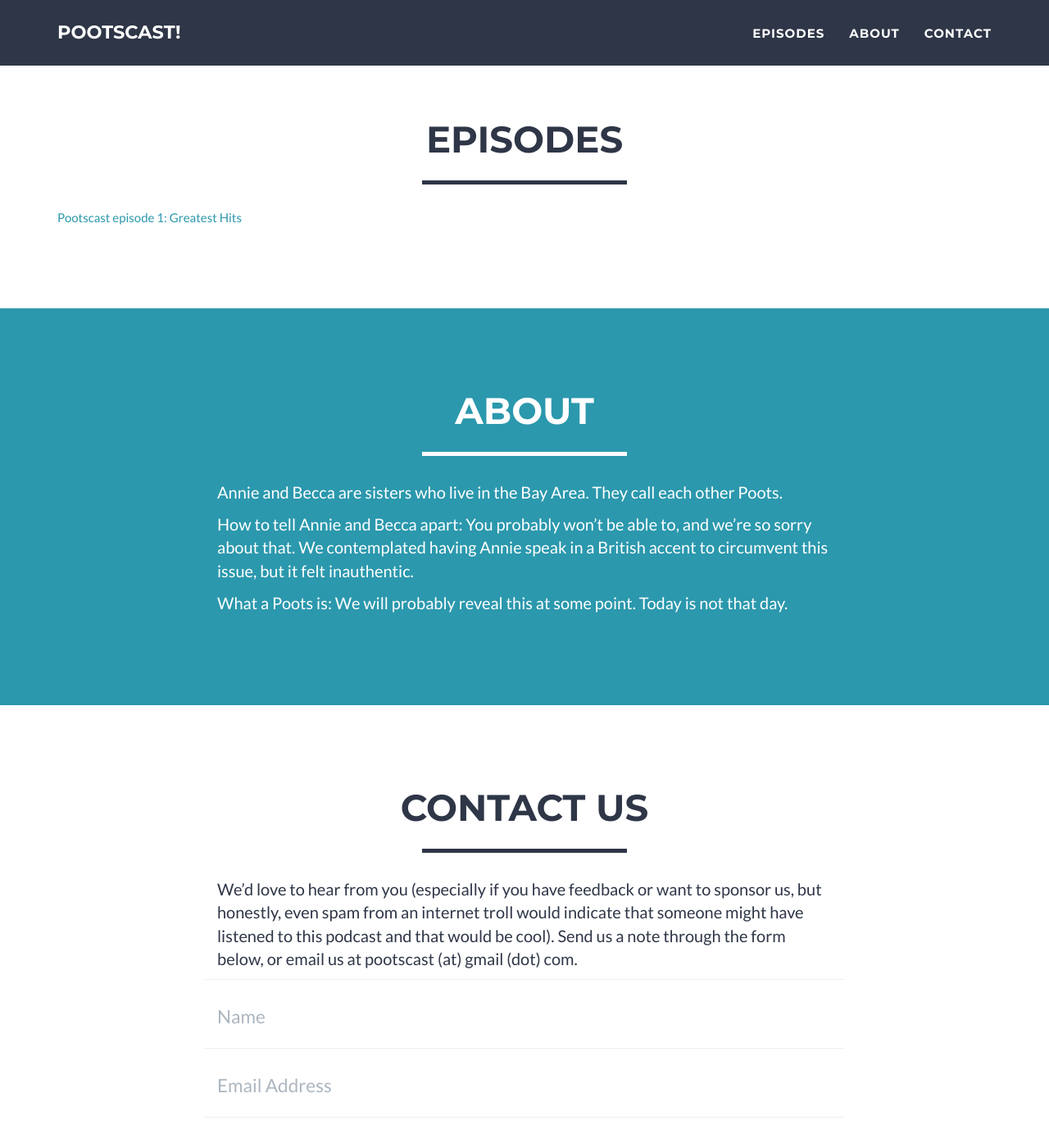
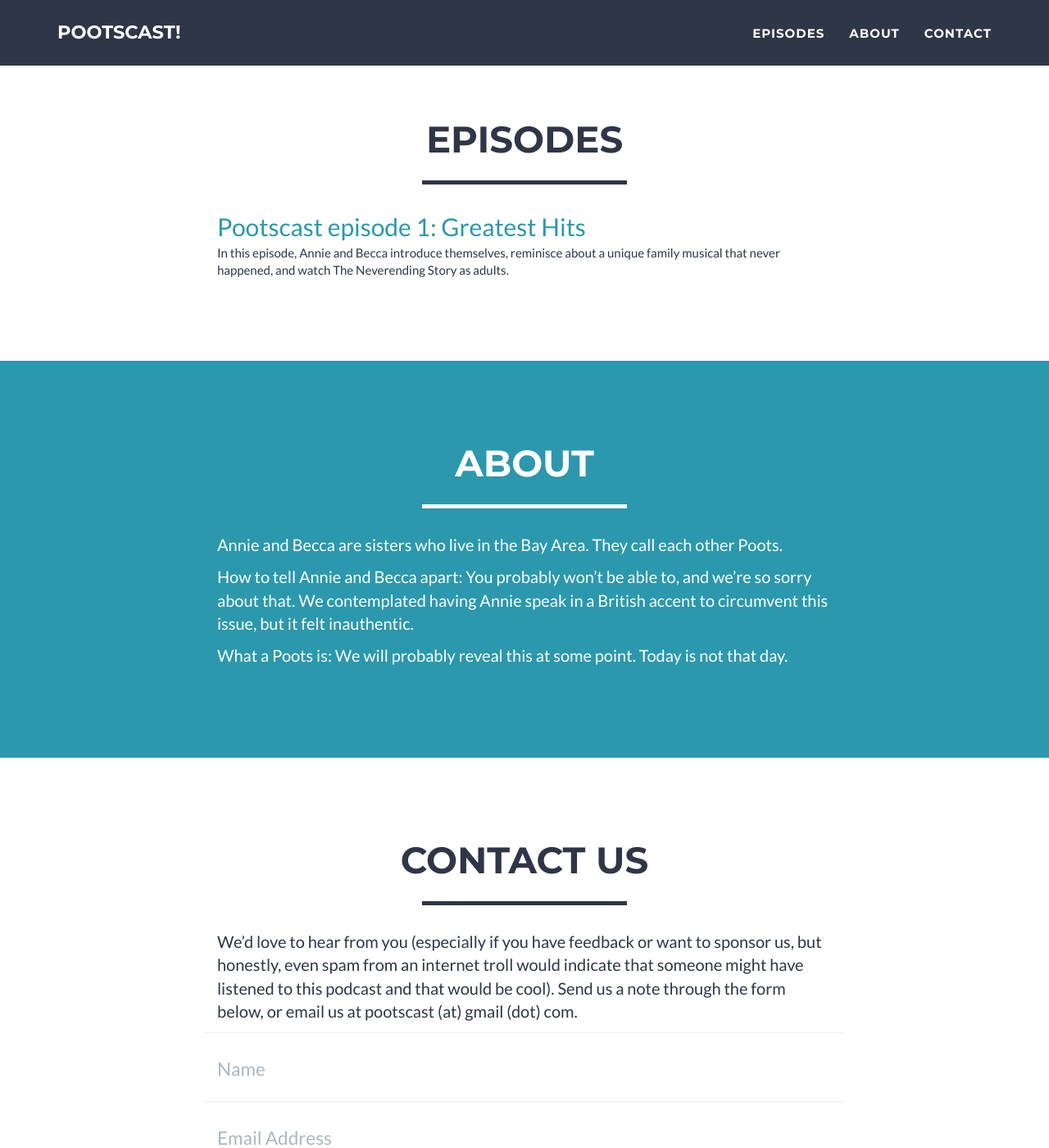
Before and after one commit to irrelative/pootscast, a Jekyll site: the page built from index.html, in a window 1280 px wide and 1400 px high, scrolled down 454 px. Shown: the whole window at 82% size. Built offline with Jekyll 4.4.1, drawn with Linux system fonts in a browser that asks for light colours.

Commit message:
descriptions

```diff
--- a/_includes/portfolio_grid.html
+++ b/_includes/portfolio_grid.html
@@ -9,8 +9,9 @@
         </div>
         <div class="row">
             {% for post in site.posts %}
-                <div class="col-sm-12 portfolio-item">
+                <div class="col-sm-8 col-sm-offset-2 portfolio-item">
                     <a href="{{ post.url }}" class="portfolio-link" data-toggle="modal">{{ post.title }}</a>
+                    <div class="description">{{ post.description }}</div>
                 </div>
             {% endfor %}
         </div>
--- a/_layouts/post.html
+++ b/_layouts/post.html
@@ -12,7 +12,7 @@
                     <hr class="star-light">
                 </div>
                 <div class="col-lg-8 col-lg-offset-2">
-                    {{ page.content }}
+                    {{ page.description }}
                 </div>
                 <div class="col-lg-8 col-lg-offset-2">
                     <audio controls>
--- a/_posts/2016-08-27-poots.markdown
+++ b/_posts/2016-08-27-poots.markdown
@@ -3,6 +3,5 @@ layout: post
 title:  "Pootscast episode 1: Greatest Hits"
 date:   2016-08-17 21:58:06 -0700
 audio: /audiomedia/Pootscast080916_FINAL.mp3
+description: In this episode, Annie and Becca introduce themselves, reminisce about a unique family musical that never happened, and watch The Neverending Story as adults.
 ---
-
-Our very first episode. Be amazed.
```
Also changed, not shown: _includes/css/main.css (+5 -52 lines).
